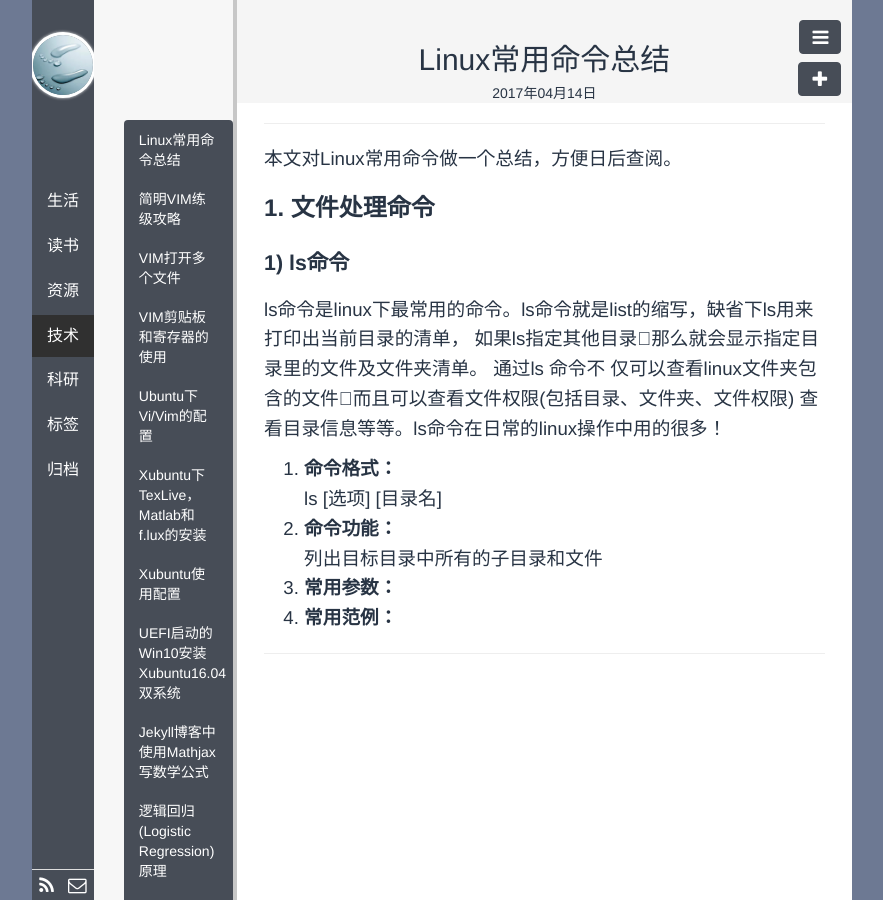
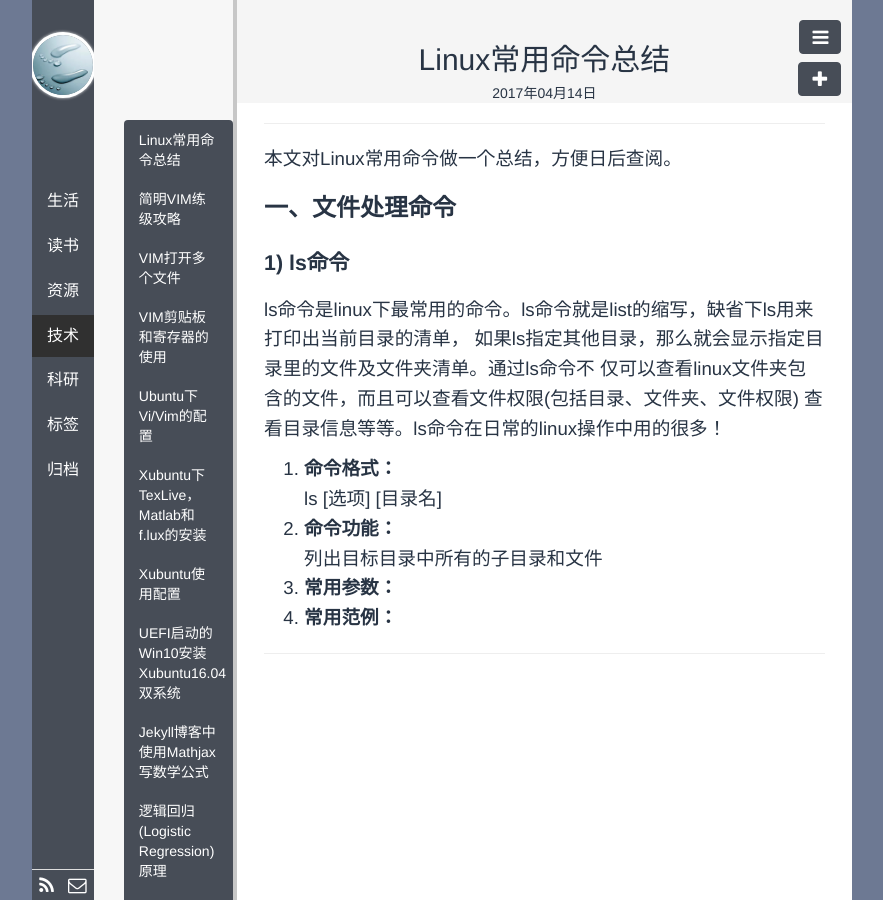
Before and after one commit to polyHong/polyHong.github.io, a Jekyll site: the page built from _posts/tech/2017-04-14-linux-command-list.md, in a window 1280 px wide. Shown: the whole page, without its empty margins (198-1081 px from the left). Built offline with Jekyll 4.4.1, drawn with Linux system fonts in a browser that asks for light colours; Markdown is read by kramdown in place of the engine named in the settings; comment, search, counter and statistics services are not loaded.

Commit message:
update linux-command

```diff
--- a/_posts/tech/2017-04-14-linux-command-list.md
+++ b/_posts/tech/2017-04-14-linux-command-list.md
@@ -11,13 +11,13 @@ description:
 本文对Linux常用命令做一个总结，方便日后查阅。
 
 
-#### **1. 文件处理命令**
+#### **一、文件处理命令**
 
 ##### **1) ls命令**
 <p>
 ls命令是linux下最常用的命令。ls命令就是list的缩写，缺省下ls用来打印出当前目录的清单，
-如果ls指定其他目录那么就会显示指定目录里的文件及文件夹清单。&nbsp;通过ls&nbsp;命令不
-仅可以查看linux文件夹包含的文件而且可以查看文件权限(包括目录、文件夹、文件权限)
+如果ls指定其他目录，那么就会显示指定目录里的文件及文件夹清单。通过ls命令不
+仅可以查看linux文件夹包含的文件，而且可以查看文件权限(包括目录、文件夹、文件权限)
 查看目录信息等等。ls命令在日常的linux操作中用的很多！
 </p>
 
```
Also changed, not shown: 1 other file.
